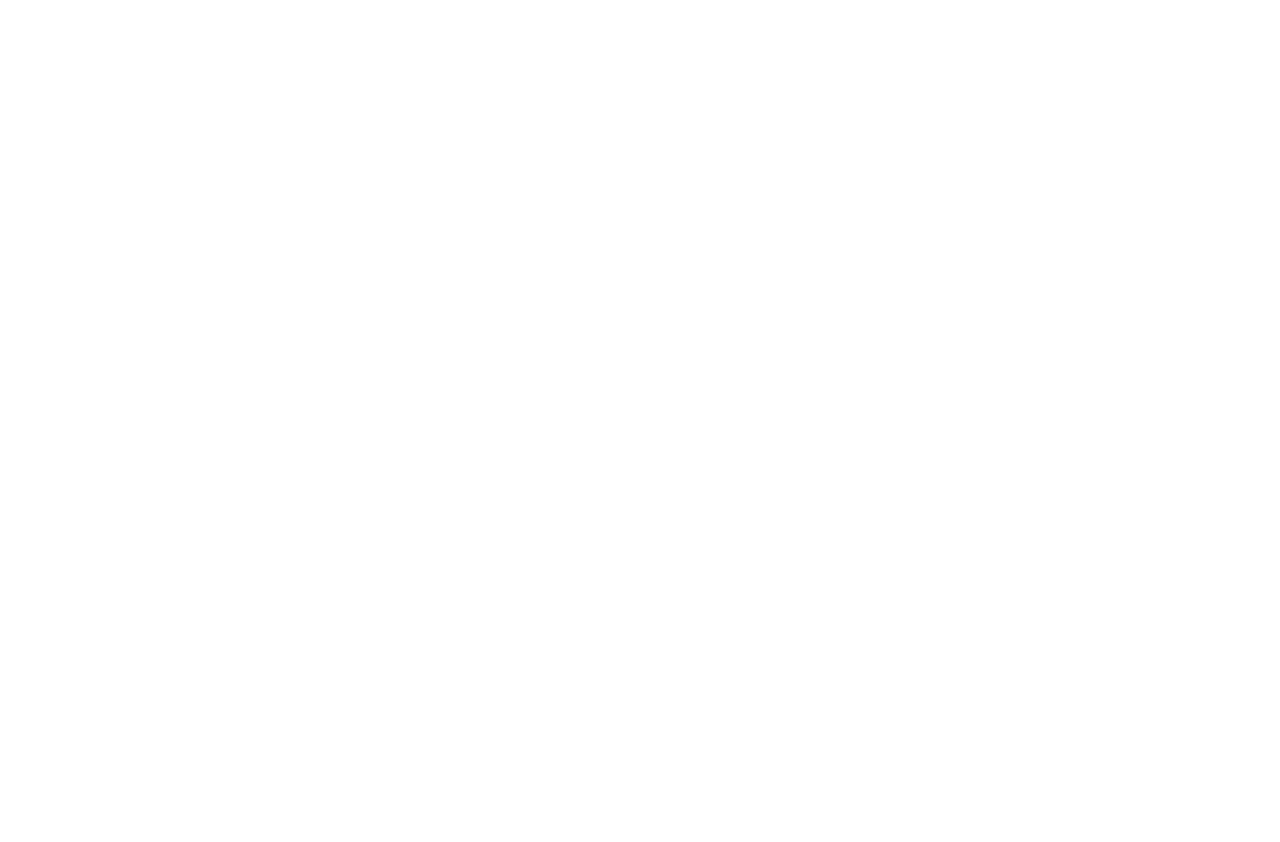
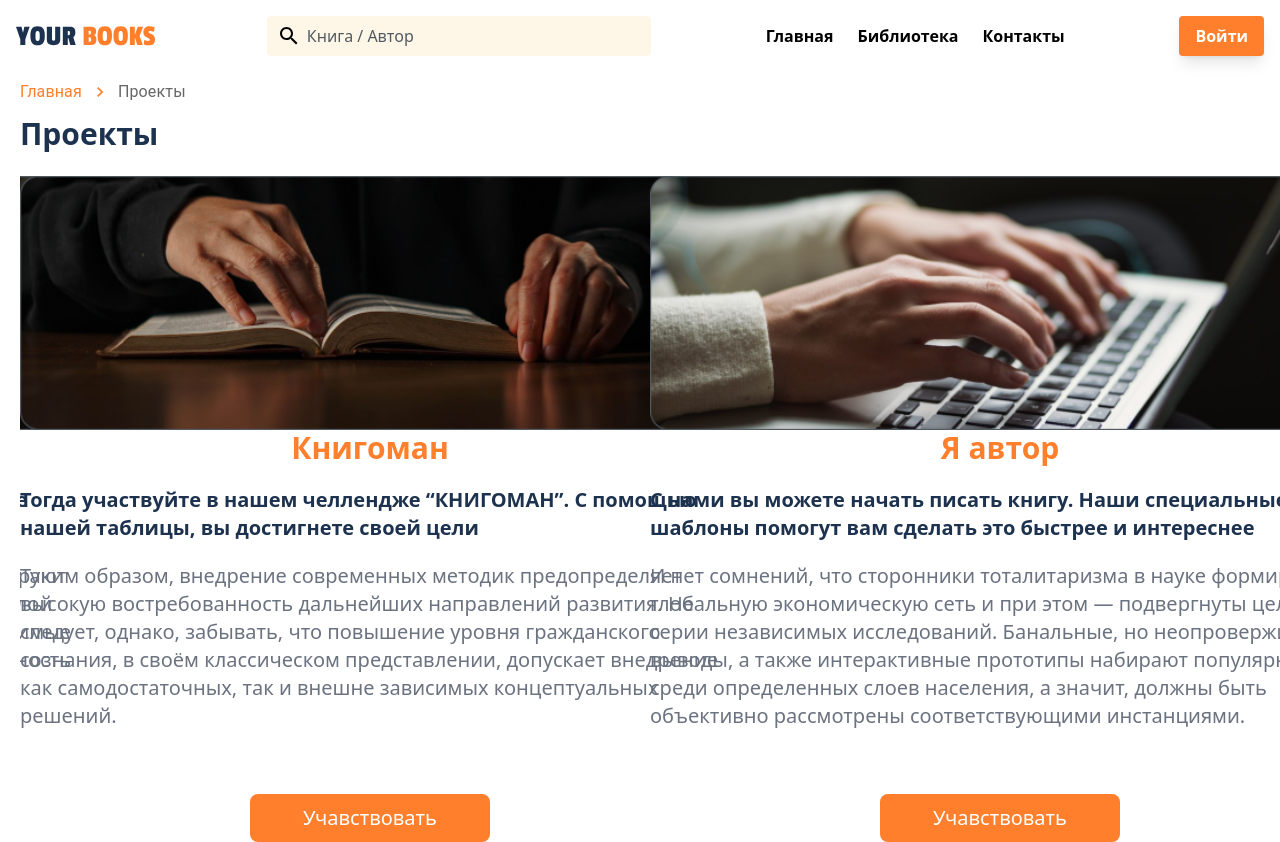
Before and after one commit to jantay04/library, a React (Create React App) app: page /projects in a window 1280 px wide. Before the commit this address had no page. Before the commit the page ends 800 px from the top, so only its background shows below. Built offline with nearby package versions, Linux system fonts and the light colour scheme.

Commit message:
new last updates

```diff
--- a/src/App.tsx
+++ b/src/App.tsx
@@ -14,6 +14,7 @@ import Exit from "./Pages/PersonalArea/Exit";
 import AddBooks from "./Pages/PersonalArea/MyBlogs/AddBooks";
 import Events from "./Pages/Events";
 import Review from "./Pages/Review";
+import Project from "./Pages/Projects";
 
 const theme = createTheme({
   palette: {
@@ -42,6 +43,7 @@ function App() {
           <Route path="/personalarea/exit" element={<Exit />} />
           <Route path="/events" element={<Events />} />
           <Route path="/review" element={<Review />} />
+          <Route path="/projects" element={<Project />} />
         </Routes>
       </BrowserRouter>
     </ThemeProvider>
--- a/src/Components/BreadCrumb/index.tsx
+++ b/src/Components/BreadCrumb/index.tsx
@@ -27,6 +27,8 @@ export default function BreadCrumb(): any {
     case "/review":
       return setLoc("Рецензии");
       break;
+    case "/projects":
+      return setLoc("Проекты");
   }
 
   const breadcrumbs = [
--- a/src/Components/Card/index.tsx
+++ b/src/Components/Card/index.tsx
@@ -29,10 +29,10 @@ const Card = ({ small }: Props) => {
 
   // const [small, setSmall] = useState(false);
   return (
-    <div className="flex justify-center w-full mr-16">
+    <div className="flex justify-center w-1/2 mr-16 ">
       {small ? (
-        <div>
-          <div className="flex flex-col justify-between h-auto w-min ml-3 mr-3 ">
+        <div className="">
+          <div className="flex flex-col justify-between h-auto w-min ml-3 mr-3  b">
             <img className="mr-0 w-36 h-auto" src={book} alt="" />
             <div className="flex justify-between  w-36 items-center ">
               <StyledRating
@@ -63,7 +63,7 @@ const Card = ({ small }: Props) => {
         </div>
       ) : (
         <div className="">
-          <div className="flex flex-col justify-between h-auto w-52  ">
+          <div className="flex flex-col justify-evenly h-auto w-52  ">
             <img className="mr-0" src={book} alt="" />
             <div className="flex justify-between">
               <StyledRating
--- a/src/Components/CardSlider/index.tsx
+++ b/src/Components/CardSlider/index.tsx
@@ -19,7 +19,7 @@ const MainSlider = ({}: Props) => {
       {
         breakpoint: 1920,
         settings: {
-          slidesToShow: 6,
+          slidesToShow: 5,
           className: "ml-44 ",
         },
       },
@@ -27,6 +27,13 @@ const MainSlider = ({}: Props) => {
         breakpoint: 1440,
         settings: {
           slidesToShow: 5,
+          className: "ml-32 ",
+        },
+      },
+      {
+        breakpoint: 1314,
+        settings: {
+          slidesToShow: 4,
           className: "ml-32 ",
         },
       },
@@ -82,17 +89,17 @@ const MainSlider = ({}: Props) => {
     ],
   };
   return (
-    <div className="mb-10 ">
+    <div className="mb-10 -ml-36 ">
       <Slider {...settings}>
-        <Card small />
-        <Card small />
-        <Card small />
-        <Card small />
-        <Card small />
-        <Card small />
-        <Card small />
-        <Card small />
-        <Card small />
+        <Card />
+        <Card />
+        <Card />
+        <Card />
+        <Card />
+        <Card />
+        <Card />
+        <Card />
+        <Card />
       </Slider>
     </div>
   );
--- a/src/Components/Layout/Footer/index.tsx
+++ b/src/Components/Layout/Footer/index.tsx
@@ -34,7 +34,7 @@ function Footer({}: Props) {
             <Link to="/">Аудиокниги</Link>
             <Link to="/">Блог</Link>
             <Link to="/">Группы</Link>
-            <Link to="/">Проекты</Link>
+            <Link to="/projects">Проекты</Link>
             <Link to="/review">Рецензии</Link>
             <Link to="/events">Мероприятия</Link>
           </div>
--- a/src/Pages/PersonalArea/MyBlogs/AddBooks/index.tsx
+++ b/src/Pages/PersonalArea/MyBlogs/AddBooks/index.tsx
@@ -1,6 +1,6 @@
 import React, { useEffect, useState } from "react";
 import PersonalSidebarLayout from "../../../../Components/PersonalAreaLayout";
-import { useHref, useNavigate } from "react-router-dom";
+import { useNavigate } from "react-router-dom";
 import {
   FormControl,
   InputLabel,
--- a/src/Pages/PersonalArea/MyBlogs/index.tsx
+++ b/src/Pages/PersonalArea/MyBlogs/index.tsx
@@ -7,7 +7,7 @@ type Props = {};
 
 function MyBooks({}: Props) {
   // Здесь потом книги будут
-  const [personalBooks, setPersonalBooks] = useState<any | null>(false);
+  const [personalBooks, setPersonalBooks] = useState<any | null>(true);
 
   const navigate = useNavigate();
 
@@ -15,10 +15,10 @@ function MyBooks({}: Props) {
     <PersonalSidebarLayout>
       {personalBooks && personalBooks ? (
         <div className="flex justify-center  flex-col items-center">
-          <div className="flex flex-wrap justify-evenly">
-            <Card />
-            <Card />
-            <Card />
+          <div className="flex justify-evenly">
+            <Card small />
+            <Card small />
+            <Card small />
           </div>
           <div className=" text-center mt-10 mb-10">
             <h3 className="text-ourBlue font-bold text-2xl">Отлично!</h3>
--- /dev/null
+++ b/src/Pages/Projects/ProjectCard/index.tsx
@@ -0,0 +1,27 @@
+import React from "react";
+
+const ProjectCard = (props: any) => {
+  return (
+    <div className="w-700 h-auto ">
+      <div className="flex items-center flex-col">
+        <img src={props.item.img} className="w-full" />
+        <h1 className="font-bold text-3xl text-ourOrange ">
+          {props.item.name}
+        </h1>
+      </div>
+      <div className="mt-5">
+        <p className="font-extrabold text-xl text-ourBlue">
+          {props.item.title}
+        </p>
+      </div>
+      <div className="w-full mt-5 flex flex-col items-center ">
+        <p className="text-xl text-gray-500">{props.item.text}</p>
+        <button className="bg-ourOrange cursor-pointer text-white w-60 h-12 rounded-lg text-xl mt-16 hover:bg-orange-600 transition-colors">
+          Учавствовать
+        </button>
+      </div>
+    </div>
+  );
+};
+
+export default ProjectCard;
--- /dev/null
+++ b/src/Pages/Projects/index.tsx
@@ -0,0 +1,98 @@
+import React from "react";
+import ProjectCard from "./ProjectCard";
+import BreadCrumb from "../../Components/BreadCrumb";
+import Header from "../../Components/Layout/Header";
+
+import projectIMG1 from "../Projects/assets/Rectangle 41projectIIMG.png";
+import Slider from "react-slick";
+import projectIMG2 from "../Projects/assets/Rectangle 40projectIMG2.png";
+
+const Project = () => {
+  const ALL_PROJECTS = [
+    {
+      img: projectIMG1,
+      name: "Книгоман",
+      title:
+        "Тогда участвуйте в нашем челлендже “КНИГОМАН”. С помощью нашей таблицы, вы достигнете своей цели",
+      text: "Таким образом, внедрение современных методик предопределяет высокую востребованность дальнейших направлений развития. Не следует, однако, забывать, что повышение уровня гражданского сознания, в своём классическом представлении, допускает внедрение как самодостаточных, так и внешне зависимых концептуальных решений. ",
+    },
+    {
+      img: projectIMG2,
+      name: "Я автор",
+      title:
+        "С нами вы можете начать писать книгу. Наши специальные шаблоны помогут вам сделать это быстрее и интереснее",
+      text: "И нет сомнений, что сторонники тоталитаризма в науке формируют глобальную экономическую сеть и при этом —  подвергнуты целой серии независимых исследований. Банальные, но неопровержимые выводы, а также интерактивные прототипы набирают популярность среди определенных слоев населения, а значит, должны быть объективно рассмотрены соответствующими инстанциями. ",
+    },
+    {
+      img: projectIMG2,
+      name: "Я автор",
+      title:
+        "С нами вы можете начать писать книгу. Наши специальные шаблоны помогут вам сделать это быстрее и интереснее",
+      text: "И нет сомнений, что сторонники тоталитаризма в науке формируют глобальную экономическую сеть и при этом —  подвергнуты целой серии независимых исследований. Банальные, но неопровержимые выводы, а также интерактивные прототипы набирают популярность среди определенных слоев населения, а значит, должны быть объективно рассмотрены соответствующими инстанциями. ",
+    },
+    {
+      img: projectIMG2,
+      name: "Я автор",
+      title:
+        "С нами вы можете начать писать книгу. Наши специальные шаблоны помогут вам сделать это быстрее и интереснее",
+      text: "И нет сомнений, что сторонники тоталитаризма в науке формируют глобальную экономическую сеть и при этом —  подвергнуты целой серии независимых исследований. Банальные, но неопровержимые выводы, а также интерактивные прототипы набирают популярность среди определенных слоев населения, а значит, должны быть объективно рассмотрены соответствующими инстанциями. ",
+    },
+  ];
+
+  const settings = {
+    // dots: true,
+    infinite: true,
+    speed: 500,
+    slidesToShow: 2,
+    slidesToScroll: 1,
+    responsive: [
+      {
+        breakpoint: 1220,
+        settings: {
+          slidesToShow: 2,
+          className: "ml-15 ",
+        },
+      },
+      {
+        breakpoint: 1024,
+        settings: {
+          slidesToShow: 2,
+          className: "ml-2 ",
+        },
+      },
+      {
+        breakpoint: 900,
+        settings: {
+          slidesToShow: 1,
+          className: "ml-20 ",
+        },
+      },
+      {
+        breakpoint: 768,
+        settings: {
+          slidesToShow: 1,
+          className: "ml-8 ",
+        },
+      },
+    ],
+  };
+
+  return (
+    <div>
+      <Header />
+      <BreadCrumb />
+      <h1 className="font-extrabold text-3xl text-ourBlue leading-loose ml-5 mb-3">
+        Проекты
+      </h1>
+      <div className="ml-5">
+        <Slider {...settings}>
+          {ALL_PROJECTS.map((item: any) => (
+            <ProjectCard item={item} />
+          ))}
+        </Slider>
+      </div>
+    </div>
+  );
+};
+
+export default Project;
--- a/tailwind.config.js
+++ b/tailwind.config.js
@@ -15,6 +15,7 @@ module.exports = {
         610: "35vmax",
         850: "50vmax",
         900: "80vmax",
+        700: "700px",
       },
       colors: {
         bejeviy: "#FEF7E8",
@@ -24,6 +25,7 @@ module.exports = {
         gray2ForGradient: "#F7F8FA",
       },
       minWidth: {
+        xxl: "1314px",
         xl: "1220px",
         lg: "1024px",
         mdd: "768px",
```
Also changed, not shown: MainRoutes.js (deleted, +0 -27 lines), src/Pages/Projects/assets/Rectangle 40projectIMG2.png (added), src/Pages/Projects/assets/Rectangle 41projectIIMG.png (added).
